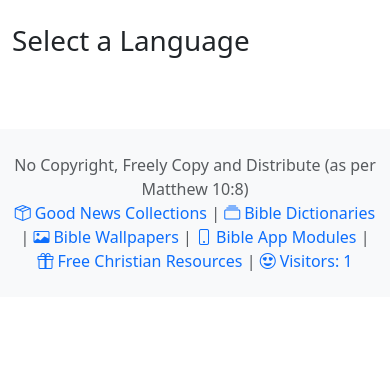
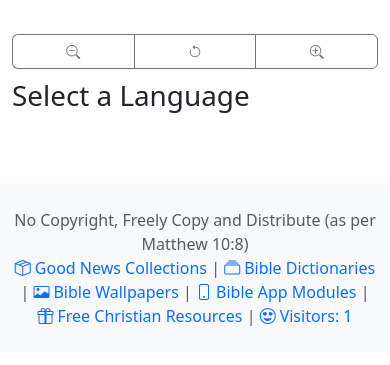
Before and after one commit to yesudas/bible-concordance-app, a PHP site: page / in a window 390 px wide. Shown: the part 56-421 px from the top of the page. Run offline with PHP 8.4, Linux system fonts and the light colour scheme.

Commit message:
Added Zoom In, Zoom Out and Reset feature

```diff
--- a/css/styles.css
+++ b/css/styles.css
@@ -136,3 +136,39 @@ footer {
 #installAppBtn:hover {
   background-color: #36a420;
 }
+
+/* Zoom Controls Styling */
+.btn-group .btn {
+  border-radius: 0;
+  border-right: 1px solid #dee2e6;
+}
+
+.btn-group .btn:first-child {
+  border-top-left-radius: 0.375rem;
+  border-bottom-left-radius: 0.375rem;
+}
+
+.btn-group .btn:last-child {
+  border-top-right-radius: 0.375rem;
+  border-bottom-right-radius: 0.375rem;
+  border-right: 1px solid #6c757d;
+}
+
+.btn-group .btn:disabled {
+  opacity: 0.4;
+  cursor: not-allowed;
+}
+
+/* Responsive zoom controls */
+@media (max-width: 576px) {
+  .btn-group.top-button {
+    display: flex;
+    margin-top: 10px;
+    width: 100%;
+  }
+
+  .btn-group.top-button .btn {
+    flex: 1;
+    font-size: 0.875rem;
+  }
+}
--- a/index.php
+++ b/index.php
@@ -448,7 +448,20 @@ if ($language) {
                             <i class="bi bi-arrow-left"></i> Back
                         </button>
                     <?php endif; ?>
-                    <button id="installAppBtn" class="btn btn-primary top-button"> <i class="bi bi-phone"></i> Install as App</button>
+                    <button id="installAppBtn" class="btn btn-primary top-button me-2"> <i class="bi bi-phone"></i> Install as App</button>
+
+                    <!-- Zoom Controls -->
+                    <div class="btn-group top-button" role="group" aria-label="Zoom controls">
+                        <button type="button" id="zoomOutBtn" class="btn btn-outline-secondary" title="Zoom Out">
+                            <i class="bi bi-zoom-out"></i>
+                        </button>
+                        <button type="button" id="zoomResetBtn" class="btn btn-outline-secondary" title="Reset Zoom">
+                            <i class="bi bi-arrow-counterclockwise"></i>
+                        </button>
+                        <button type="button" id="zoomInBtn" class="btn btn-outline-secondary" title="Zoom In">
+                            <i class="bi bi-zoom-in"></i>
+                        </button>
+                    </div>
                 </div>
             </div>
 
--- a/js/script.js
+++ b/js/script.js
@@ -97,7 +97,76 @@ function showNoResultsMessage(type, visibleCount, filter) {
     }
 }
 
+// Zoom functionality
+let currentZoom = 16; // Default font size in px
+const minZoom = 12;
+const maxZoom = 40;
+const zoomStep = 2;
+
+function updateZoom(newSize) {
+    currentZoom = Math.max(minZoom, Math.min(maxZoom, newSize));
+    document.body.style.fontSize = currentZoom + 'px';
+
+    // Save zoom level to localStorage
+    localStorage.setItem('bibleConcordanceZoom', currentZoom);
+
+    // Update button states
+    updateZoomButtons();
+}
+
+function updateZoomButtons() {
+    const zoomInBtn = document.getElementById('zoomInBtn');
+    const zoomOutBtn = document.getElementById('zoomOutBtn');
+
+    if (zoomInBtn) {
+        zoomInBtn.disabled = currentZoom >= maxZoom;
+        zoomInBtn.title = currentZoom >= maxZoom ? 'Maximum zoom reached' : 'Zoom In';
+    }
+
+    if (zoomOutBtn) {
+        zoomOutBtn.disabled = currentZoom <= minZoom;
+        zoomOutBtn.title = currentZoom <= minZoom ? 'Minimum zoom reached' : 'Zoom Out';
+    }
+}
+
+function initializeZoom() {
+    // Load saved zoom level from localStorage
+    const savedZoom = localStorage.getItem('bibleConcordanceZoom');
+    if (savedZoom) {
+        currentZoom = parseInt(savedZoom);
+        updateZoom(currentZoom);
+    } else {
+        updateZoomButtons();
+    }
+}
+
 document.addEventListener("DOMContentLoaded", () => {
+  // Initialize zoom functionality
+  initializeZoom();
+
+  // Zoom control event listeners
+  const zoomInBtn = document.getElementById('zoomInBtn');
+  const zoomOutBtn = document.getElementById('zoomOutBtn');
+  const zoomResetBtn = document.getElementById('zoomResetBtn');
+
+  if (zoomInBtn) {
+    zoomInBtn.addEventListener('click', () => {
+      updateZoom(currentZoom + zoomStep);
+    });
+  }
+
+  if (zoomOutBtn) {
+    zoomOutBtn.addEventListener('click', () => {
+      updateZoom(currentZoom - zoomStep);
+    });
+  }
+
+  if (zoomResetBtn) {
+    zoomResetBtn.addEventListener('click', () => {
+      updateZoom(16); // Reset to default 16px
+    });
+  }
+
   // Add event listeners for search inputs
   const letterSearch = document.getElementById('letterSearch');
   const wordSearch = document.getElementById('wordSearch');
```
